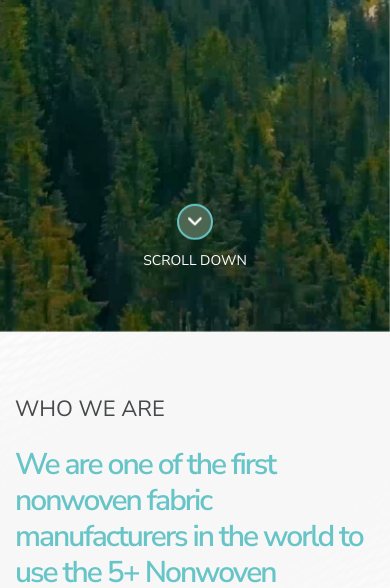
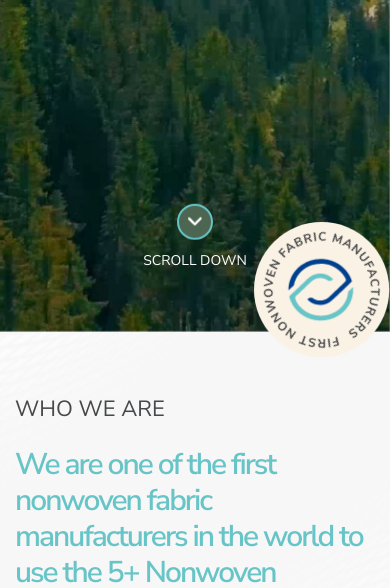
Before and after one commit to rupeshrajbhar/elixrr, a plain HTML site: page index.html in a window 390 px wide. Shown: the part 512-1100 px from the top of the page. Drawn offline with Linux system fonts and the light colour scheme; a web font is replaced by a local one.

Commit message:
home page done

```diff
--- a/index.html
+++ b/index.html
@@ -115,6 +115,7 @@
 
     <section class="section_2 ptb_100" id="who_we_are">
       <div class="container">
+        <div class="stamp start toTop" data-scroll></div>
         <div class="who">
           <h4 class="text_md text_uppercase toTop" data-scroll>Who we are</h4>
           <h3 class="text_xxxl n_s_b toTop" data-scroll>We are one of the first nonwoven
@@ -1322,9 +1323,9 @@
         var getAttr = $(this).attr("data-id");
         $(".slider_section").hide();
         $("#" + getAttr).show();
-        $('.product_slider_tab').slick('refresh');
         $(".btn").removeClass("active");
         $(this).addClass("active");
+        $('.product_slider_tab').slick('refresh');
     });
 
 
@@ -1365,21 +1366,17 @@
         swipeToSlide: true,
         prevArrow: '<img src="img/home/left_arrows.png" class="prev-arrow">',
         nextArrow: '<img src="img/home/right_arrows.png" class="next-arrow">',
-        responsive: [{
+        responsive: [
+            {
                 breakpoint: 767,
                 settings: {
-                    slidesToShow: 1,
-                    rows: 2,
-                    slidesToShow: 2,
-                    arrows: true,
-                    //                        variableWidth: true
-                },
-            },
-            {
-                breakpoint: 1200,
-                settings: {
-                    dots: false,
-                    arrows: true,
+                  slidesToShow: 1,
+                  slidesToScroll: 1,
+                  arrows:false,
+                  autoplay: true,
+                speed: 1000,
+                autoplaySpeed: 1000,
+                variableWidth: true,
                 },
             },
         ],
--- a/scss/base.scss
+++ b/scss/base.scss
@@ -1068,3 +1068,54 @@ h6 {
       }
   }
 }
+
+.stamp {
+  background-image: url(../img/home/text_c.png);
+  position: absolute;
+  z-index: 1;
+  width: 136px;
+  height: 136px;
+  top: -170px;
+  right: 0;
+  margin: auto;
+  background-repeat: no-repeat;
+  background-position: center;
+  background-size: 136px;
+  transition: 0.5s ease;
+  transition-delay: 0.3s;
+}
+.stamp:after {
+  content: "";
+  background-image: url(../img/home/text.png);
+  position: absolute;
+  width: 85%;
+  height: 85%;
+  left: 10px;
+  top: 10px;
+  // transform: translate(-50%,-50%);
+  background-size: contain;
+  background-repeat: no-repeat;
+  -webkit-animation: 14s rotating 1s linear infinite;
+  animation: 14s rotating 1s linear infinite;
+}
+@-webkit-keyframes rotating {
+  0% {
+    -webkit-transform: rotate(0);
+    transform: rotate(0);
+  }
+  100% {
+    -webkit-transform: rotate(360deg);
+    transform: rotate(360deg);
+  }
+}
+
+@keyframes rotating {
+  0% {
+    -webkit-transform: rotate(0);
+    transform: rotate(0);
+  }
+  100% {
+    -webkit-transform: rotate(360deg);
+    transform: rotate(360deg);
+  }
+}
--- a/scss/index.scss
+++ b/scss/index.scss
@@ -163,16 +163,16 @@
   background-color: var(--primary_color);
   .types{
     .types_section{
-      @media (max-width: 767px) {
+      @media (max-width: 992px) {
         justify-content: space-between;
       }
       .icon_box{
         width: 33.33%;
-        @media (max-width: 767px) {
+        @media (max-width: 992px) {
           width: 48%;
         }
         &:last-child{
-          @media (max-width: 767px) {
+          @media (max-width: 992px) {
             width: 100%;
           }
         }
@@ -230,7 +230,7 @@
   .title_info{
     .title{
       width: 38%;
-      @media (max-width: 767px) {
+      @media (max-width: 992px) {
         width: 100%;
         padding-bottom: 10px;
       }
@@ -240,7 +240,7 @@
     }
     .info{
       width: 62%;
-      @media (max-width: 767px) {
+      @media (max-width: 992px) {
         width: 100%;
       }
     }
@@ -326,6 +326,9 @@
 
 .section_6{
   background-color: var(--fourth_color);
+  @media (min-width: 768px) and (max-width: 992px) {
+    margin-top: 40px;
+  }
   .magic{
     .magic_title{
       display: flex;
@@ -348,6 +351,13 @@
         @media (max-width: 767px) {
           width: 100%;
           border-bottom: 1px solid var(--text_color);
+        }
+
+
+        ul{
+          @media (min-width: 768px) and (max-width: 991px) {
+            padding-left: 10px;
+          }
         }
         &:last-child{
           @media (max-width: 767px) {
@@ -496,7 +506,7 @@
   .title_info{
     .title{
       width: 50%;
-      @media (max-width: 767px) {
+      @media (max-width: 992px) {
         width: 100%;
         padding-bottom: 10px;
       }
@@ -506,7 +516,7 @@
     }
     .info{
       width: 50%;
-      @media (max-width: 767px) {
+      @media (max-width: 992px) {
         width: 100%;
       }
     }
@@ -545,14 +555,14 @@
     .info{
       width: 50%;
       padding-right: 60px;
-      @media (max-width: 767px) {
+      @media (max-width: 992px) {
         width: 100%;
         padding-right: 0;
       }
     }
     .map{
       width: 50%;
-      @media (max-width: 767px) {
+      @media (max-width: 992px) {
         width: 100%;
         padding-top: 25px;
       }
@@ -565,7 +575,7 @@
   .title_info{
     .title{
       width: 35%;
-      @media (max-width: 767px) {
+      @media (max-width: 992px) {
         width: 100%;
         padding-bottom: 10px;
       }
@@ -575,7 +585,7 @@
     }
     .info{
       width: 65%;
-      @media (max-width: 767px) {
+      @media (max-width: 992px) {
         width: 100%;
       }
     }
@@ -638,7 +648,7 @@
   .title_info{
     .title{
       width: 40%;
-      @media (max-width: 767px) {
+      @media (max-width: 992px) {
         width: 100%;
         padding-bottom: 10px;
       }
@@ -648,7 +658,7 @@
     }
     .info{
       width: 60%;
-      @media (max-width: 767px) {
+      @media (max-width: 992px) {
         width: 100%;
       }
     }
@@ -693,6 +703,12 @@
        padding-bottom: 30px;
        justify-content: center;
       }
+      &:first-child{
+        @media (min-width: 768px) and (max-width: 992px) {
+          width: 100%;
+          padding-bottom: 20px;
+        }
+      }
       .img{
         @media (max-width: 767px) {
           margin: auto;
@@ -714,7 +730,7 @@
   .title_info{
     .title{
       width: 40%;
-      @media (max-width: 767px) {
+      @media (max-width: 992px) {
         width: 100%;
         padding-bottom: 10px;
       }
@@ -724,7 +740,7 @@
     }
     .info{
       width: 60%;
-      @media (max-width: 767px) {
+      @media (max-width: 992px) {
         width: 100%;
       }
     }
@@ -755,6 +771,14 @@
         width: 55vw;
         padding-left: 15px;
       }
+      @media (min-width: 768px) and (max-width: 992px) {
+        width: 30vw;
+        padding-left: 15px;
+      }
+      @media (min-width: 993px) and (max-width: 1200px) {
+        width: 25vw;
+        padding-left: 15px;
+      }
     }
   }
 }
@@ -779,7 +803,7 @@
     .title_info{
       .title{
         width: 40%;
-        @media (max-width: 767px) {
+        @media (max-width: 992px) {
           width: 100%;
           padding-bottom: 10px;
         }
@@ -789,7 +813,7 @@
       }
       .info{
         width: 60%;
-        @media (max-width: 767px) {
+        @media (max-width: 992px) {
           width: 100%;
         }
       }
@@ -800,10 +824,11 @@
 
 
             .main_tab_btn {
-                @media screen and (max-width: 992px) {
+                @media screen and (max-width: 767px) {
                     overflow-x: auto;
                     white-space: nowrap;
                     padding-bottom: 15px;
+                    display: inherit;
                 }
 
                 .btn {
@@ -812,6 +837,12 @@
                     opacity: .5;
                     color: #47484A;
                     border-bottom: 1px solid #47484A;
+                    @media screen and (max-width: 767px) {
+                      margin:0 12px;
+                    }
+                    @media (min-width: 768px) and (max-width: 992px) {
+                      margin-right: 15px;
+                    }
                     &.active {
                       opacity: 1;
                       color: var(--primary_color);
@@ -829,6 +860,7 @@
                     padding: 0 15px;
 
                     @media screen and (max-width: 767px) {
+                      width: 80vw;
                         padding: 0 10px;
                         margin-bottom: 20px;
                     }
@@ -856,6 +888,11 @@
                     @media only screen and (max-width: 767px) {
                         bottom: -50px;
                     }
+
+                    @media (min-width: 768px) and (max-width: 1200px) {
+                      left: 0;
+                      z-index: 1;
+                    }
                 }
 
                 .next-arrow {
@@ -870,6 +907,9 @@
                         right: 10px;
                         bottom: -50px;
                     }
+                    @media (min-width: 768px) and (max-width: 1200px) {
+                      right: 0;
+                    }
                 }
             }
 
@@ -882,7 +922,7 @@
   .connect{
     .add{
       width: 40%;
-      @media (max-width: 767px) {
+      @media (max-width: 992px) {
         width: 100%;
       }
       ul{
@@ -905,7 +945,7 @@
     .connect_form{
       width: 60%;
       padding-left: 30px;
-      @media (max-width: 767px) {
+      @media (max-width: 992px) {
         width: 100%;
         padding-left: 0;
       }
```
Also changed, not shown: css/index.css, img/home/text.png (added), img/home/text_c.png (added), 1 other file.
